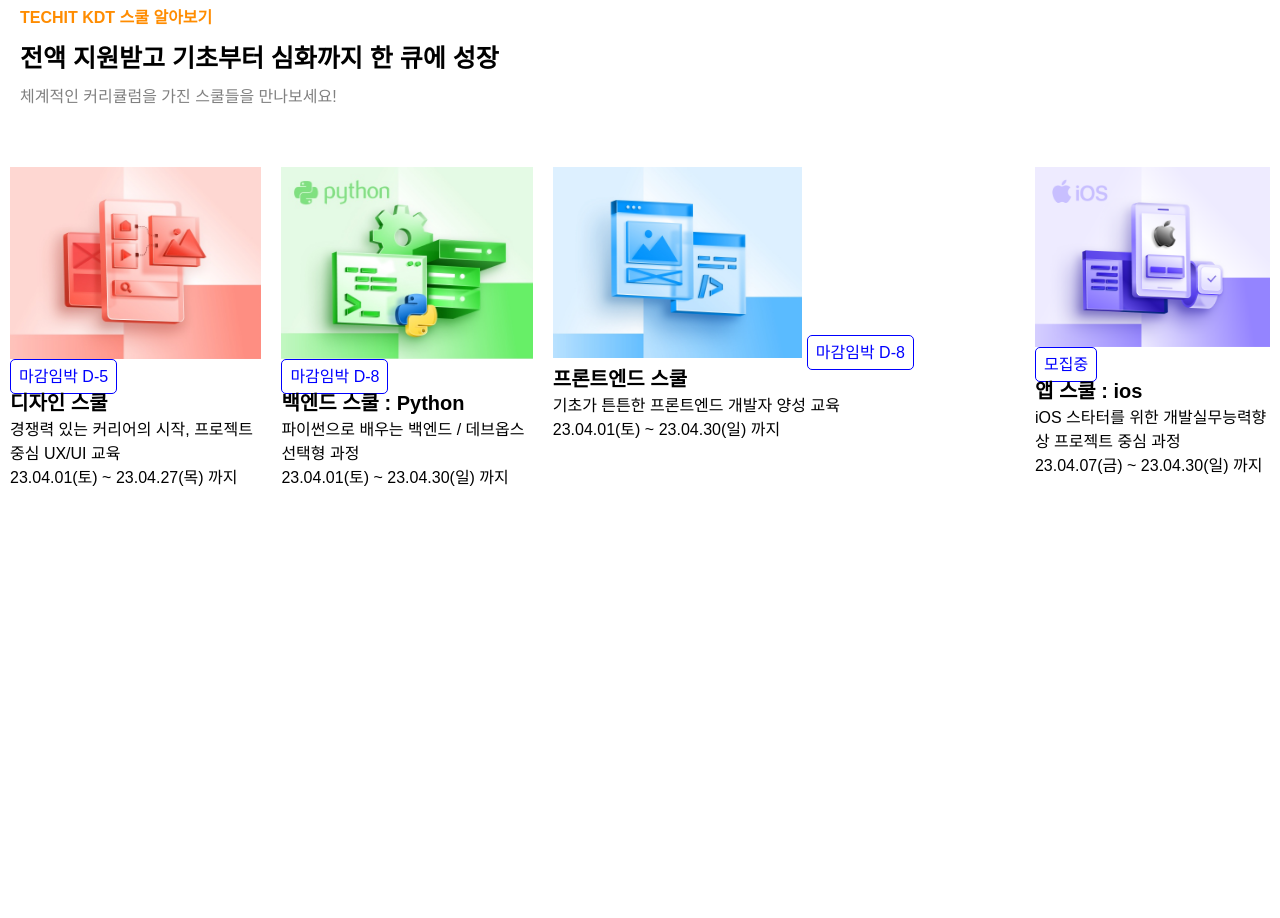
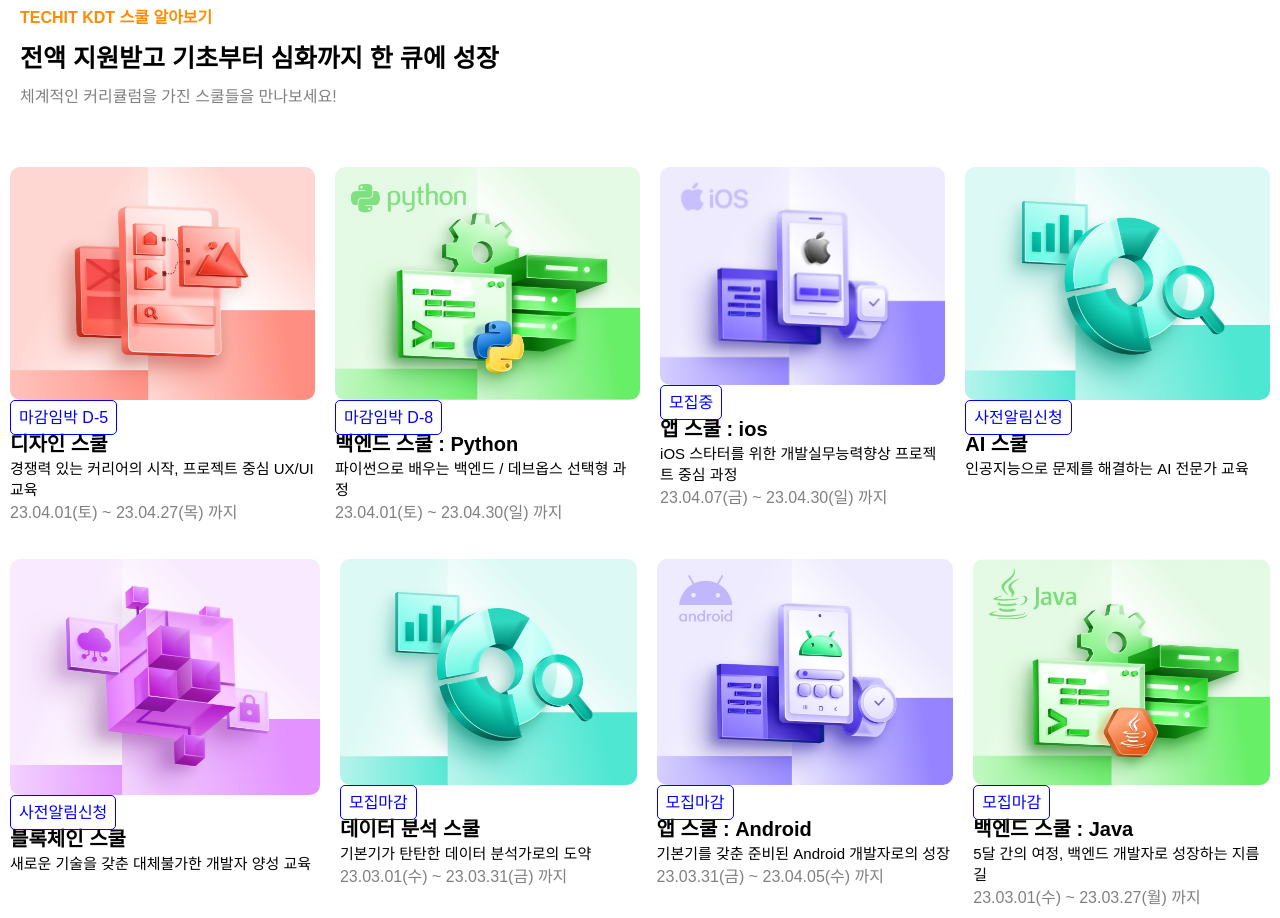
Before and after one commit to jungyungee/TECHIT-CloneCoding, a plain HTML site: page index.html in a window 1280 px wide. Shown: the part 576-1494 px from the top of the page. Before the commit the page ends 1074 px from the top, so only its background shows below. Drawn offline with Linux system fonts and the light colour scheme.

Commit message:
내용추가, 이미지 디자인 등 일부 수정

```diff
--- a/index.html
+++ b/index.html
@@ -22,35 +22,63 @@
         <div id="s2">전액 지원받고 기초부터 심화까지 한 큐에 성장</div>
         <div id="s3">체계적인 커리큘럼을 가진 스쿨들을 만나보세요!</div>
     </div>
-    <ul id="icons">
-        <div class="school" id="design">
+    <ul class="icons">
+        <li class="school" id="design">
             <img src="design_school.jpeg" width="100%">
             <span class="d-day">마감임박 D-5</span>
             <div class="class-title">디자인 스쿨</div>
-            <div>경쟁력 있는 커리어의 시작, 프로젝트 중심 UX/UI 교육</div>
-            <div>23.04.01(토) ~ 23.04.27(목) 까지</div>
-        </div>
-        <div class="school" id="back">
+            <div class="class-text">경쟁력 있는 커리어의 시작, 프로젝트 중심 UX/UI 교육</div>
+            <div class="date">23.04.01(토) ~ 23.04.27(목) 까지</div>
+        </li>
+        <li class="school" id="back">
             <img src="python_school.jpeg" width="100%">
             <span class="d-day">마감임박 D-8</span>
             <div class="class-title">백엔드 스쿨 : Python</div>
-            <div>파이썬으로 배우는 백엔드 / 데브옵스 선택형 과정</div>
-            <div>23.04.01(토) ~ 23.04.30(일) 까지</div>
-        </div>
-        <div class="school" id="front">
-            <img src="front_school.jpeg" width="54%">
-            <span class="d-day">마감임박 D-8</span>
-            <div class="class-title">프론트엔드 스쿨</div>
-            <div>기초가 튼튼한 프론트엔드 개발자 양성 교육</div>
-            <div>23.04.01(토) ~ 23.04.30(일) 까지</div>
-        </div>
-        <div class="school" id="ios">
+            <div class="class-text">파이썬으로 배우는 백엔드 / 데브옵스 선택형 과정</div>
+            <div class="date">23.04.01(토) ~ 23.04.30(일) 까지</div>
+        </li>
+        <li class="school" id="ios">
             <img src="ios_school.png" width="100%">
             <span class="d-day">모집중</span>
             <div class="class-title">앱 스쿨 : ios</div>
-            <div>iOS 스타터를 위한 개발실무능력향상 프로젝트 중심 과정</div>
-            <div>23.04.07(금) ~ 23.04.30(일) 까지</div>
-        </div>
+            <div class="class-text">iOS 스타터를 위한 개발실무능력향상 프로젝트 중심 과정</div>
+            <div class="date">23.04.07(금) ~ 23.04.30(일) 까지</div>
+        </li>
+        <li class="school" id="AI">
+            <img src="AI_school.jpeg" width="100%">
+            <span class="d-day">사전알림신청</span>
+            <div class="class-title">AI 스쿨</div>
+            <div class="class-text">인공지능으로 문제를 해결하는 AI 전문가 교육</div>
+        </li>
+    </ul>
+    <ul class="icons">
+        <li class="school" id="blockchain">
+            <img src="blockchain_school.jpeg" width="100%">
+            <span class="d-day">사전알림신청</span>
+            <div class="class-title">블록체인 스쿨</div>
+            <div class="class-text">새로운 기술을 갖춘 대체불가한 개발자 양성 교육</div>
+        </li>
+        <li class="school" id="data">
+            <img src="data_school.jpeg" width="100%">
+            <span class="d-day">모집마감</span>
+            <div class="class-title">데이터 분석 스쿨</div>
+            <div class="class-text">기본기가 탄탄한 데이터 분석가로의 도약</div>
+            <div class="date">23.03.01(수) ~ 23.03.31(금) 까지</div>
+        </li>
+        <li class="school" id="android">
+            <img src="android_school.jpeg" width="100%">
+            <span class="d-day">모집마감</span>
+            <div class="class-title">앱 스쿨 : Android</div>
+            <div class="class-text">기본기를 갖춘 준비된 Android 개발자로의 성장</div>
+            <div class="date">23.03.31(금) ~ 23.04.05(수) 까지</div>
+        </li>
+        <li class="school" id="java">
+            <img src="java-school.jpeg" width="100%">
+            <span class="d-day">모집마감</span>
+            <div class="class-title">백엔드 스쿨 : Java</div>
+            <div class="class-text">5달 간의 여정, 백엔드 개발자로 성장하는 지름길</div>
+            <div class="date">23.03.01(수) ~ 23.03.27(월) 까지</div>
+        </li>
     </ul>
 </body>
 </html>
--- a/style.css
+++ b/style.css
@@ -49,23 +49,37 @@ body{
 #s3{
     color: gray;
 }
-#icons{
+.icons{
     position: relative;
     top: 180px;
     display: flex;
     justify-content: space-between;
     padding: 0;
+    list-style: none;
+}
+.icons img{
+    border-radius: 10px;
 }
 .school{
     margin: 10px;
+    /*내용 세로 정렬*/
 }
 .d-day{
     border: solid 1px blue;
     border-radius: 5px;
     color: blue;
     padding: 8px;
+    text-align: center;
+    position: relative;
 }
 .class-title{
     font-size: 20px;
     font-weight: 600;
 }
+.class-text{
+    font-size: 15px;
+    font-weight: 500;
+}
+.date{
+    color: grey;
+}
```
